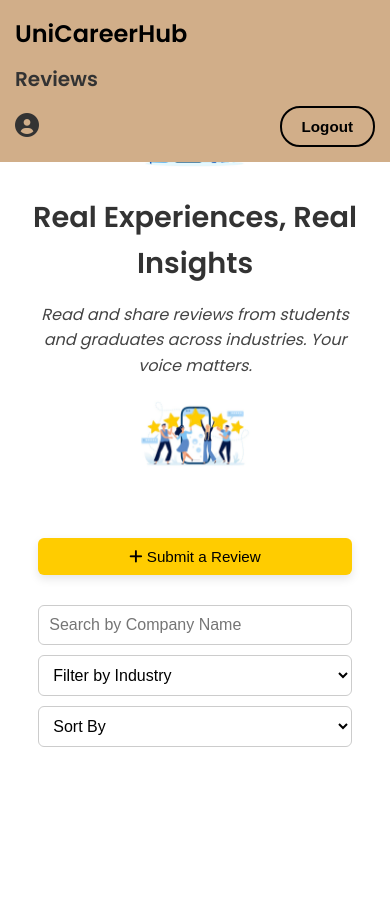
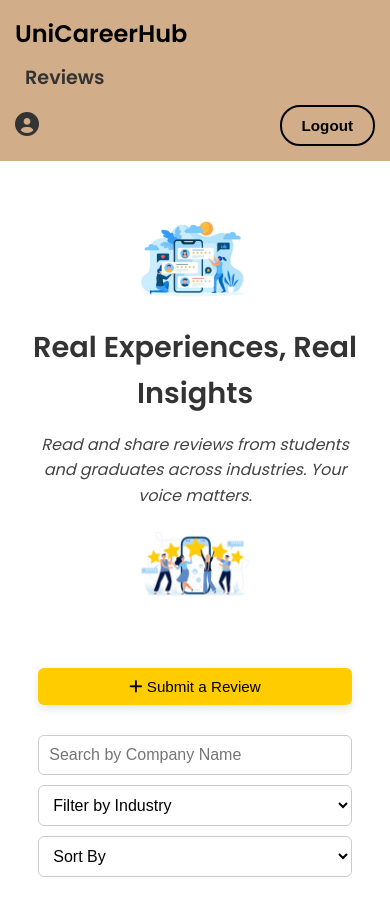
Before and after one commit to AliZreik05/UniCareerHub, a website: page Frontend/HTML/ReviewsSection.html in a window 390 px wide. Drawn offline with Linux system fonts and the light colour scheme; files that its build step writes are made by us from their sources; no server answers.

Commit message:
Fixed small change

```diff
--- a/public/css/ReviewsStyles.css
+++ b/public/css/ReviewsStyles.css
@@ -539,9 +539,15 @@ a {
     }
 
     .nav-title {
-    font-size: 20px;
-    margin-top: 10px;
+      display: block;
+      position: static;
+      transform: none;
+      font-size: 1.2rem;
+      margin: 10px 0 0 10px;  /* Top and left spacing */
+      text-align: left;
+      width: 100%;
     }
+
 
   .nav-icons {
     width: 100%;
@@ -618,6 +624,12 @@ a {
   .hero-images img {
     max-height: 140px;
   }
+  @media (max-width: 768px) {
+    .hero-images:first-of-type img {
+      margin-top: 140px; /* Push image below the navbar */
+    }
+  }
+
 }
 
 
```
Lines whose indentation alone changed are shown as unchanged.
